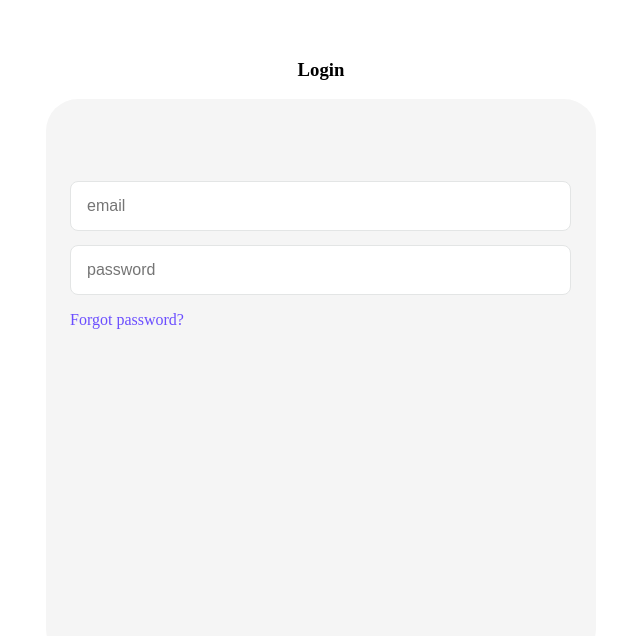
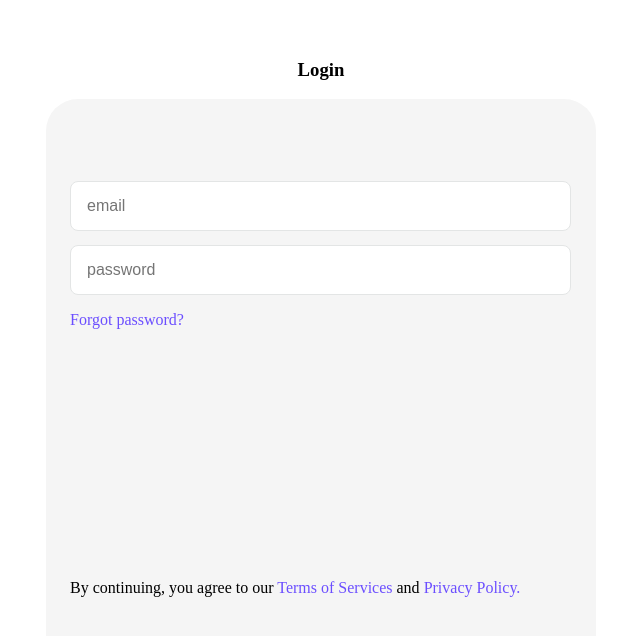
Before and after one commit to Peterosas/swita-dev-lesson-04, a plain HTML site: page index.html in a window 1280 px wide. Shown: the whole page, without its empty margins (319-959 px from the left). Drawn offline with Linux system fonts and the light colour scheme.

Commit message:
created-license-section

```diff
--- a/assets/css/style.css
+++ b/assets/css/style.css
@@ -46,7 +46,7 @@ body {
 .form-input:focus {
     outline: none;
     border: 1px solid var(--primary-color)!important;
-  }
+}
 
 .form-group {
     margin-bottom: 14px;
@@ -55,10 +55,15 @@ body {
 
 .forgot-pass {
     margin-bottom: 250px;
-  }
+}
 
-  .forgot-pass a {
+.forgot-pass a {
     color: var(--primary-color);
     text-decoration: none;
     font-weight: 500;
-  }
+}
+
+span {
+    color: var(--primary-color);
+    cursor: pointer;
+}
--- a/index.html
+++ b/index.html
@@ -20,7 +20,7 @@
                 </div>
                 <div>
                     <p class="forgot-pass"><a href="#">Forgot password?</a></p>
-
+                    <p>By continuing, you  agree to our<span> Terms of Services</span> and<span> Privacy Policy.</span></p>
                 </div>
 
             </div>
```
